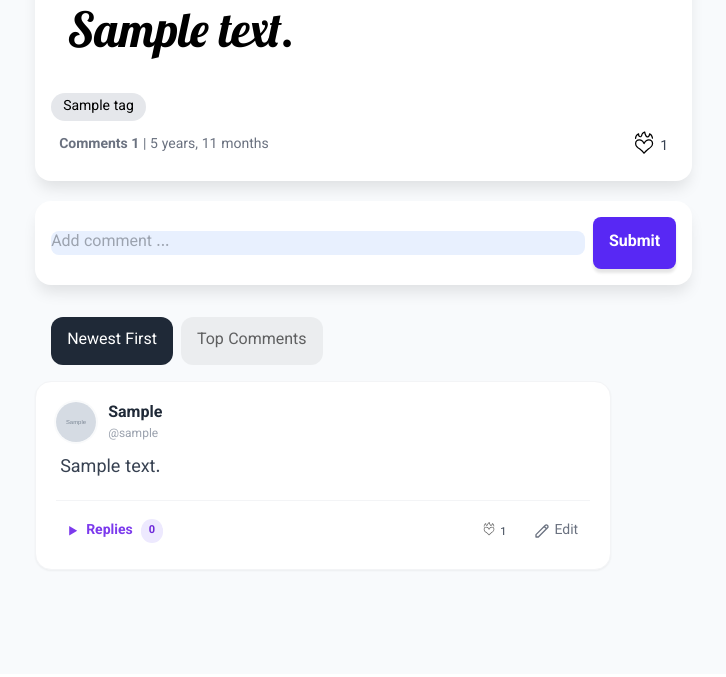
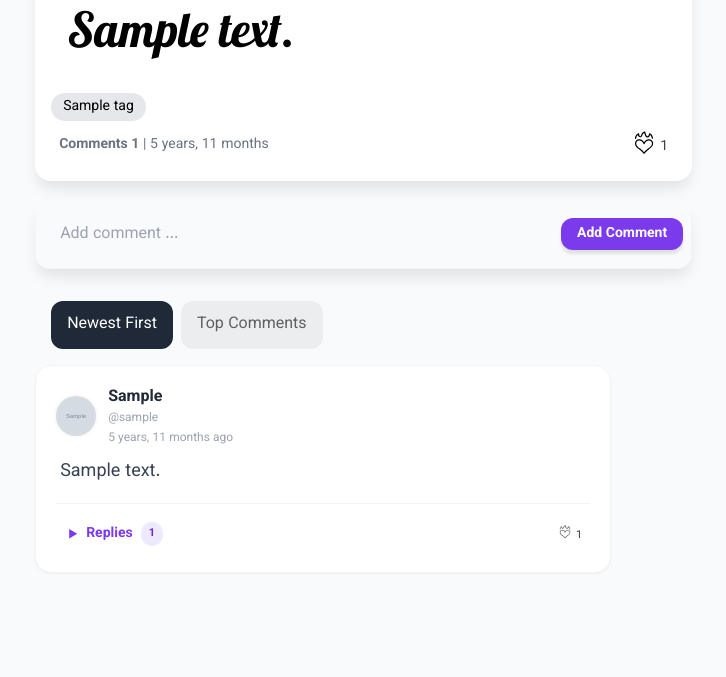
Before and after one commit to suniali/jnestagram, a Django app: page /00000000-0000-0000-0000-000000000001 in a window 1280 px wide. Shown: the part 997-1674 px from the top of the page, without its empty margins (71-797 px from the left). Before the commit the page ends 1568 px from the top, so only its background shows below. Run offline with Django 5.2, Linux system fonts and the light colour scheme; tables that the repository leaves empty hold one stand-in row (values such as "Sample post"); grey boxes marked "Sample" are stand-in pictures; style sheets or scripts are compiled from the project's sources; parts of the project's set-up code (start-up, migrations or seed data) failed here and were passed over; some libraries are stand-ins or nearby versions.

Commit message:
olve bugs and complate post details page

```diff
--- a/posts/views.py
+++ b/posts/views.py
@@ -65,24 +65,48 @@ class PostDetailView(DetailView):
     context_object_name = 'post'
 
     def get_queryset(self):
+        replays=Replay.objects.select_related('user')
         approved_comments=Comment.objects.filter(is_approved=True)
-
-        queryset= Post.objects.filter(is_active=True).select_related('user').prefetch_related(
-            'tag',
-            'likes',
-            Prefetch('comments', queryset=approved_comments,to_attr='approved_comments_list')
-        )
+        queryset= Post.objects.filter(is_active=True).select_related('user')
 
         if self.request.user.is_authenticated:
             post_type = ContentType.objects.get_for_model(Post)
-            user_likes=Like.objects.filter(
+            comment_type = ContentType.objects.get_for_model(Comment)
+            replay_type=ContentType.objects.get_for_model(Replay)
+            user_post_likes=Like.objects.filter(
                 user=self.request.user,
                 content_type=post_type,
                 object_id=Cast(OuterRef('pk'),CharField()),
             )
-            queryset = queryset.annotate(is_liked=Exists(user_likes))
+            user_comment_likes=Like.objects.filter(
+                user=self.request.user,
+                content_type=comment_type,
+                object_id=Cast(OuterRef('pk'),CharField()),
+            )
+            user_replay_likes=Like.objects.filter(
+                user=self.request.user,
+                content_type=replay_type,
+                object_id=Cast(OuterRef('pk'),CharField()),
+            )
+            queryset = queryset.annotate(is_liked=Exists(user_post_likes))
+            approved_comments=approved_comments.annotate(is_liked=Exists(user_comment_likes))
+            replays=replays.annotate(is_liked=Exists(user_replay_likes))
         else:
             queryset = queryset.annotate(is_liked=Value(False,output_field=BooleanField()))
+            approved_comments=approved_comments.annotate(is_liked=Value(False,output_field=BooleanField()))
+            replays=replays.annotate(is_liked=Value(False,output_field=BooleanField()))
+
+        approved_comments=approved_comments.prefetch_related(
+            Prefetch('replays', queryset=replays, to_attr='replies'),
+        )
+
+        top_comments=approved_comments.order_by('-likes_count','-replays_count')[:4]
+        queryset=queryset.prefetch_related(
+            'tag',
+            'likes',
+            Prefetch('comments', queryset=approved_comments,to_attr='approved_comments_list'),
+            Prefetch('comments', queryset=top_comments, to_attr='top_comments'),
+        )
 
         return queryset
 
@@ -296,7 +320,7 @@ class CommentUpdateView(LoginRequiredMixin,UserPassesTestMixin,UpdateView):
 
     def test_func(self):
         comment=self.get_object()
-        return self.request.user==comment.user
+        return self.request.user==comment.post.user
 
     def form_valid(self, form):
         form.instance.is_approved=False
@@ -322,7 +346,7 @@ class CommentDeleteView(LoginRequiredMixin,UserPassesTestMixin,DeleteView):
 
     def test_func(self):
         comment=self.get_object()
-        return self.request.user==comment.user or self.request.user==comment.post.user
+        return self.request.user==comment.post.user
 
     def get_context_data(self, **kwargs):
         context=super().get_context_data(**kwargs)
--- a/templates/posts/comment.html
+++ b/templates/posts/comment.html
@@ -5,7 +5,8 @@
             <img class="w-10 h-10 object-cover rounded-full ring-2 ring-gray-50" src="{% if comment.user.profile.avatar %}{{ comment.user.profile.avatar.url }}{% else %}{% static 'images/avatar_default.svg' %}{% endif %}">
             <div class="flex flex-col">
                 <span class="font-bold text-gray-800 hover:text-violet-600 transition-colors">{{ comment.user.first_name }}</span>
-                <span class="text-xs text-gray-400">@{{ comment.user.username }}</span>
+                <span class="text-xs text-gray-400 mb-1">@{{ comment.user.username }}</span>
+                <span class="text-xs text-gray-400">{{ comment.created_at|timesince }} ago</span>
             </div>
         </a>
     </div>
@@ -29,14 +30,13 @@
             <div class="flex items-center gap-2">
                 {% include 'partials/likes/comment_like.html' with obj=comment %}
 
-                <a href="{% url 'update_comment' comment.id %}?next={{ request.path }}" class="flex items-center gap-1 px-3 py-1.5 rounded-lg hover:bg-blue-50 text-gray-500 hover:text-blue-600 transition-all">
-                    <svg xmlns="http://www.w3.org/2000/svg" class="w-4 h-4" fill="none" viewBox="0 0 24 24" stroke="currentColor">
-                        <path stroke-linecap="round" stroke-linejoin="round" stroke-width="2" d="M15.232 5.232l3.536 3.536m-2.036-5.036a2.5 2.5 0 113.536 3.536L6.5 21.036H3v-3.572L16.732 3.732z" />
-                    </svg>
-                    <span class="font-medium">Edit</span>
-                </a>
-
                 {% if request.user == comment.post.user %}
+                    <a href="{% url 'update_comment' comment.id %}?next={{ request.path }}" class="flex items-center gap-1 px-3 py-1.5 rounded-lg hover:bg-blue-50 text-gray-500 hover:text-blue-600 transition-all">
+                        <svg xmlns="http://www.w3.org/2000/svg" class="w-4 h-4" fill="none" viewBox="0 0 24 24" stroke="currentColor">
+                            <path stroke-linecap="round" stroke-linejoin="round" stroke-width="2" d="M15.232 5.232l3.536 3.536m-2.036-5.036a2.5 2.5 0 113.536 3.536L6.5 21.036H3v-3.572L16.732 3.732z" />
+                        </svg>
+                        <span class="font-medium">Edit</span>
+                    </a>
                     <a href="{% url 'delete_comment' comment.id %}?next={{ request.path }}" class="flex items-center gap-1 px-3 py-1.5 rounded-lg hover:bg-red-50 text-gray-400 hover:text-red-600 transition-all">
                         <svg xmlns="http://www.w3.org/2000/svg" class="w-4 h-4" fill="none" viewBox="0 0 24 24" stroke="currentColor">
                             <path stroke-linecap="round" stroke-linejoin="round" stroke-width="2" d="M19 7l-.867 12.142A2 2 0 0116.138 21H7.862a2 2 0 01-1.995-1.858L5 7m5 4v6m4-6v6m1-10V4a1 1 0 00-1-1h-4a1 1 0 00-1 1v3M4 7h16" />
--- a/templates/posts/comment_update.html
+++ b/templates/posts/comment_update.html
@@ -20,7 +20,7 @@
         <button type="submit" class="bg-violet-500 text-white cursor-pointer rounded-xl hover:bg-violet-800">
             Update Comment
         </button>
-        <a href="{% url 'add_comment' object.post.pk %}" style="margin-left: 15px; text-decoration: none; color: #666;">Cancel</a>
+        <a href="javascript:history.back()" style="margin-left: 15px; text-decoration: none; color: #666;">Cancel</a>
     </form>
 </div>
 
--- a/templates/posts/post_detail.html
+++ b/templates/posts/post_detail.html
@@ -6,9 +6,10 @@
     {% include 'posts/post.html' %}
 
     <div class="card !pb-0 -mt-3">
-        <form method="POST" class="flex items-center p-4" autocomplete="off">
-            <input type="text" name="comment" placeholder="Add comment ..." maxlength="150">
-            <button @click="open = false" class="block ml-2" type="submit">Submit</button>
+        <form method="POST" class="replyform flex items-center gap-2 bg-gray-50 p-2 rounded-xl border border-gray-100 focus-within:border-violet-200 focus-within:bg-white transition-all" autocomplete="off" action="{% url 'add_comment' post.pk %}">
+            {% csrf_token %}
+            <input type="text" name="text" class="flex-1 bg-transparent border-none focus:ring-0 text-sm placeholder:text-gray-400" placeholder="Add comment ..." maxlength="150">
+            <button @click="open = false" class="bg-violet-600 hover:bg-violet-700 text-white px-4 py-1.5 rounded-xl font-bold transition-all text-sm" type="submit">Add Comment</button>
         </form>
     </div>
 
@@ -25,7 +26,11 @@
 
         </div>
 
-        <div class="tab-contents" x-show="activeTab === 'topComments'" x-transition></div>
+        <div class="tab-contents" x-show="activeTab === 'topComments'" x-transition>
+            {% for comment in post.top_comments %}
+                {% include 'posts/comment.html' %}
+            {% endfor %}
+        </div>
     </div>
 
 {% endblock %}
```
